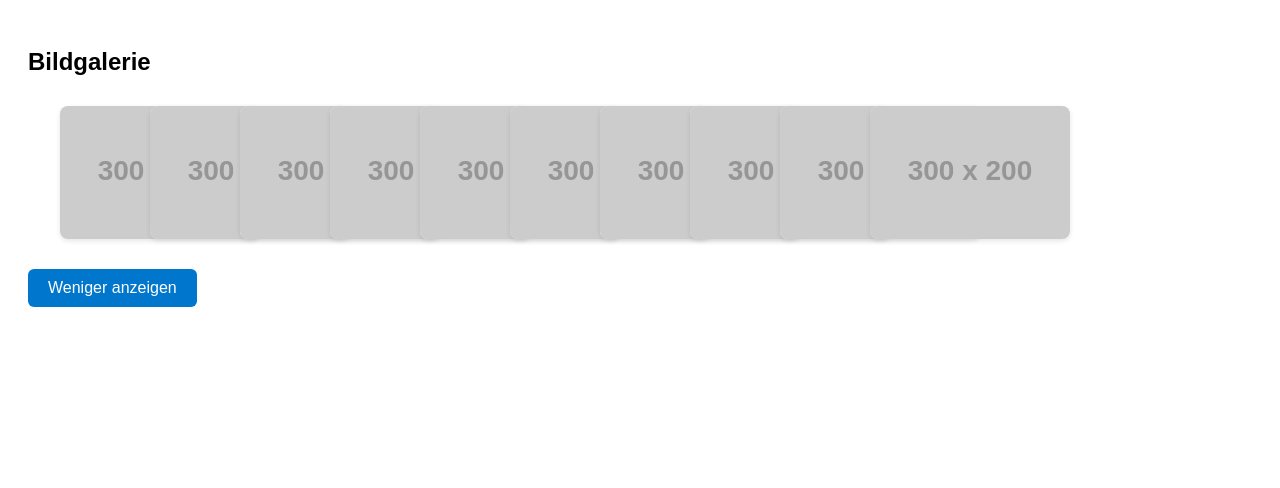
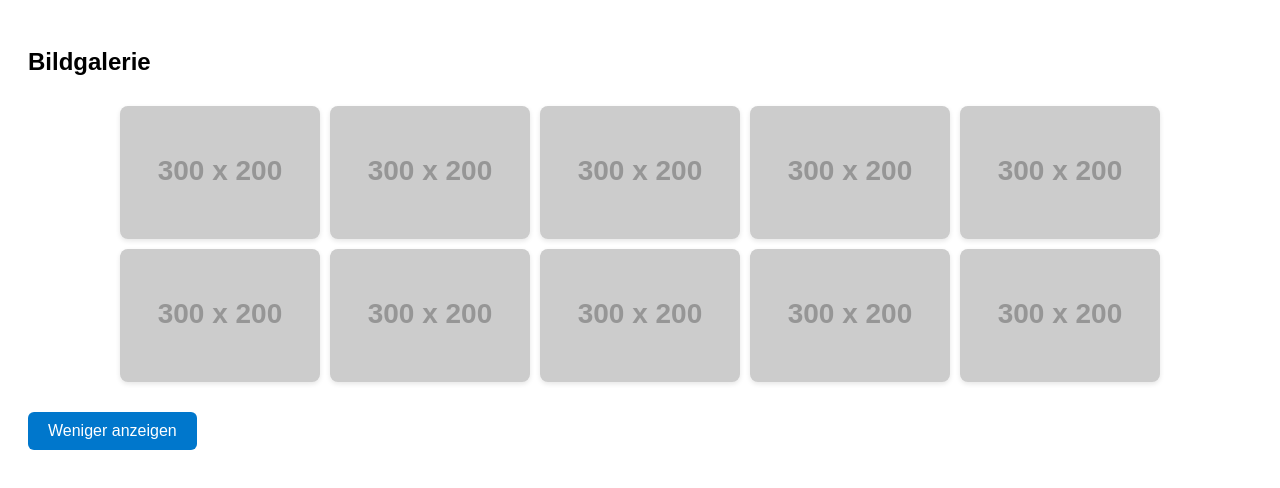
Before and after one commit to Lorenz-Thoma/Projekt1, a plain HTML site: page index.html in a window 1280 px wide. Both pictures are taken after a click on the button "Erweitern". Drawn offline with Linux system fonts and the light colour scheme; placeholder pictures from the web are drawn by us.

Commit message:
Meine  Änderungen

```diff
--- a/style.css
+++ b/style.css
@@ -14,7 +14,7 @@
 .gallery-container.expanded {
   display: grid;
   /*grid-template-columns: repeat(auto-fit, minmax(200px, 1fr));*/ /* Responsive Grid */
-  grid-template-columns: repeat(auto-fill, 80px);
+  grid-template-columns: repeat(auto-fill, 200px);
   justify-content: center;
   gap: 10px;
   padding: 10px;
```
